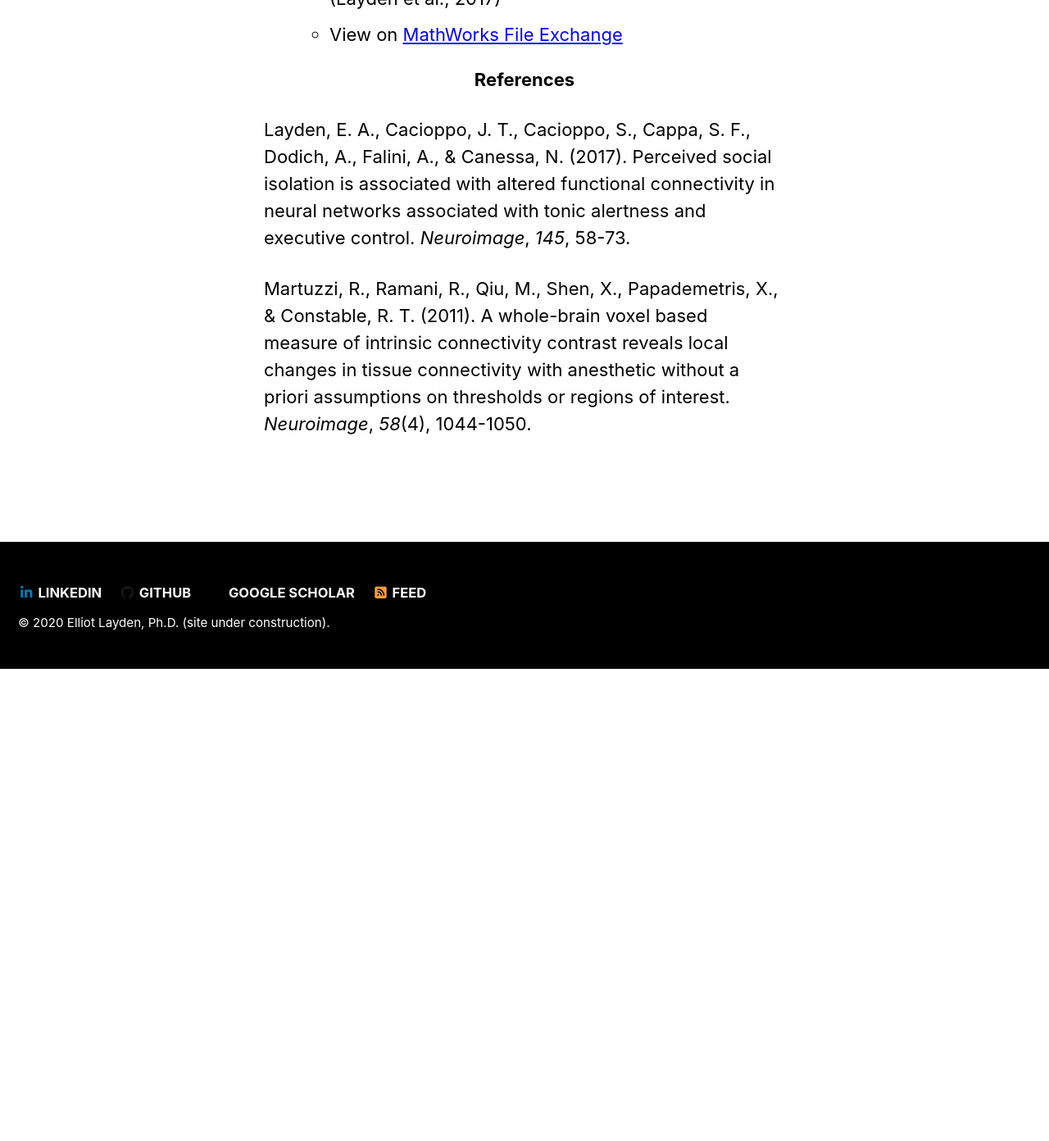
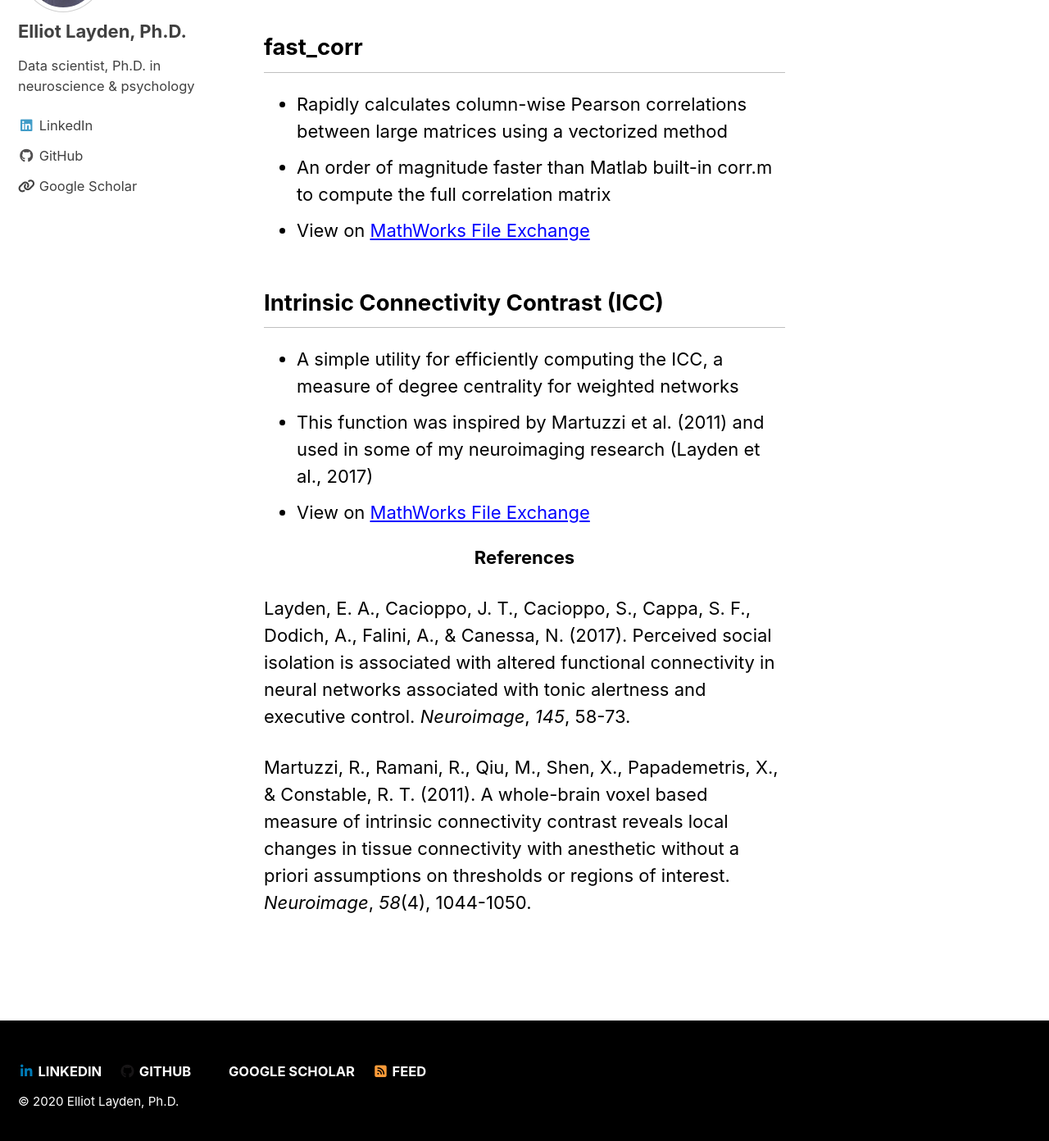
Before and after one commit to elayden/elayden.github.io, a Jekyll site: the page built from _pages/software.md, in a window 1280 px wide and 1400 px high, scrolled down 2150 px. Shown: the top 1392 px of the window at 82% size. Built offline with Jekyll 4.4.1, drawn with Linux system fonts in a browser that asks for light colours; cached includes are drawn as plain includes; nearby versions of some CDN libraries; before the commit the page ends 2966 px from its top, so only the background shows below that; some of the changed text lies outside the part shown.

```diff
--- a/_config.yml
+++ b/_config.yml
@@ -13,7 +13,7 @@
 # you will see them accessed via {{ site.title }}, {{ site.email }}, and so on.
 # You can create any custom variable you would like, and they will be accessible
 # in the templates via {{ site.myvariable }}.
-title: Elliot Layden, Ph.D. (site under construction)
+title: Elliot Layden, Ph.D.
 email: contact@elliotlayden.com
 description: >- # this means to ignore newlines until "baseurl:"
   Elliot Layden, Ph.D. is a data scientist working in industry with a background
@@ -59,11 +59,8 @@ plugins:
 author:
   name   : "Elliot Layden, Ph.D."
   avatar : "/assets/images/profile-pic.jpg"
-  bio    : "Data scientist with a Ph.D. in neuroscience & psychology"
+  bio    : "Data scientist, Ph.D. in neuroscience & psychology"
   links:
-    - label: "elliotlayden.com"
-      icon: "fas fa-fw fa-link"
-      url: "https://elliotlayden.com/"
     - label: "LinkedIn"
       icon: "fab fa-fw fa-linkedin"
       url: "https://www.linkedin.com/in/elliot-layden/"
--- a/_includes/footer.html
+++ b/_includes/footer.html
@@ -16,4 +16,4 @@
   </ul>
 </div>
 
-<div class="page__footer-copyright">&copy; {{ site.time | date: '%Y' }} {{ site.name | default: site.title }}.</div>
+<div class="page__footer-copyright">&copy; {{ site.time | date: '%Y' }} {{ site.name | default: site.title }}</div>
--- a/_pages/software.md
+++ b/_pages/software.md
@@ -2,48 +2,46 @@
 permalink: /software/
 title: "Software"
 ---
+## [N-Back Memory Training](https://nbackmemorytraining.com/)
+* Java-based Android app on [Google Play](https://play.google.com/store/apps/details?id=science.eal.n_backmemorytraining) for n-back working memory training
+* 4.6 star rating, 10k+ monthly active users, 25k+ lines of Java
+* Scoring with discrimination index (A’) from signal detection theory
+* Data management using Firebase Realtime Database and SQLite
 
-* [N-Back Memory Training](https://nbackmemorytraining.com/)
-    * Java-based Android app on [Google Play](https://play.google.com/store/apps/details?id=science.eal.n_backmemorytraining) for n-back working memory training
-	* 4.6 star rating, 10k+ monthly active users, 25k+ lines of Java
-	* Scoring with discrimination index (A’) from signal detection theory
-    * Data management using Firebase Realtime Database and SQLite
+## NIfTI Studio
+* A Matlab toolbox for NIfTI and Analyze (img/hdr) image visualization, editing, and 3D rendering
+* View on [Github](https://github.com/elayden/NIfTI-Studio), [Citation](http://doi.org/10.5281/zenodo.3725006)
 
-* NIfTI Studio
-	* A Matlab toolbox for NIfTI and Analyze (img/hdr) image visualization, editing, and 3D rendering
-	* View on [Github](https://github.com/elayden/NIfTI-Studio), [Citation](http://doi.org/10.5281/zenodo.3725006)
+## MRIqual
+* A Matlab toolbox for examining the quality of structural (SNR) and functional (tSNR, SFNR) MRI
+* View on [Github](https://github.com/elayden/MRIqual), [Citation](http://doi.org/10.5281/zenodo.3735471)
 
-* MRIqual
-	* A Matlab toolbox for examining the quality of structural (SNR) and functional (tSNR, SFNR) MRI
-	* View on [Github](https://github.com/elayden/MRIqual), [Citation](http://doi.org/10.5281/zenodo.3735471)
+## N-Back for Matlab
+* The classic dual n-back task implemented in Matlab; includes position, sound, and color
+* View on [Github](https://github.com/elayden/N-Back-for-Matlab), [MathWorks File Exchange](https://www.mathworks.com/matlabcentral/fileexchange/67976-n-back-for-matlab), [G-Node Open Data](https://doi.org/10.12751/g-node.f87128)
 
-* N-Back for Matlab
-	* The classic dual n-back task implemented in Matlab; includes position, sound, and color
-	* View on [Github](https://github.com/elayden/N-Back-for-Matlab), [MathWorks File Exchange](https://www.mathworks.com/matlabcentral/fileexchange/67976-n-back-for-matlab), [G-Node Open Data](https://doi.org/10.12751/g-node.f87128)
+## Portfolio Sortino Ratio
+* Optimize stock portfolio weights to maximize a combination of Sortino ratio, Sharpe ratio, total return, downside risk, SD, or max drawdown
+* View on [Github](https://github.com/elayden/portfolio_sortino_ratio), [MathWorks File Exchange](https://www.mathworks.com/matlabcentral/fileexchange/68589-portfolio_sortino_ratio)
 
-* Portfolio Sortino Ratio
-	* Optimize stock portfolio weights to maximize a combination of Sortino ratio, Sharpe ratio, total return, downside risk, SD, or max drawdown
-	* View on [Github](https://github.com/elayden/portfolio_sortino_ratio), [MathWorks File Exchange](https://www.mathworks.com/matlabcentral/fileexchange/68589-portfolio_sortino_ratio)
+## Plot Corrmat
+* A Matlab utility for plotting correlation matrices, with similar appearance to Seaborn in Python.
+* View on [Github](https://github.com/elayden/plot-corrmat), [MathWorks File Exchange](https://www.mathworks.com/matlabcentral/fileexchange/73845-plot-corrmat)
 
-* Plot Corrmat
-	* A Matlab utility for plotting correlation matrices, with similar appearance to Seaborn in Python.
-	* View on [Github](https://github.com/elayden/plot-corrmat), [MathWorks File Exchange](https://www.mathworks.com/matlabcentral/fileexchange/73845-plot-corrmat)
+## Simple Cohen's Kappa
+* A simple and easy-to-use implementation of the inter-rater reliability measure Cohen's kappa (κ)
+* Cohen's kappa is normalized for the percent agreement expected by chance due to class imbalance
+* View on [Github](https://github.com/elayden/cohensKappa), [MathWorks File Exchange](https://www.mathworks.com/matlabcentral/fileexchange/69943-simple-cohen-s-kappa)
 
-* Simple Cohen's Kappa
-	* A simple and easy-to-use implementation of the inter-rater reliability measure Cohen's kappa (κ)
-	* Cohen's kappa is normalized for the percent agreement expected by chance due to class imbalance
-	* View on [Github](https://github.com/elayden/cohensKappa), [MathWorks File Exchange](https://www.mathworks.com/matlabcentral/fileexchange/69943-simple-cohen-s-kappa)
+## fast_corr
+* Rapidly calculates column-wise Pearson correlations between large matrices using a vectorized method
+* An order of magnitude faster than Matlab built-in corr.m to compute the full correlation matrix
+* View on [MathWorks File Exchange](https://www.mathworks.com/matlabcentral/fileexchange/63082-fast_corr)
 
-* fast_corr
-	* Rapidly calculates column-wise Pearson correlations between large matrices using a vectorized method
-	* An order of magnitude faster than Matlab built-in corr.m to compute the full correlation matrix
-	* View on [MathWorks File Exchange](https://www.mathworks.com/matlabcentral/fileexchange/63082-fast_corr)
-
-* Intrinsic Connectivity Contrast (ICC)
-	* A simple utility for efficiently computing the ICC, a measure of degree centrality for weighted networks
-	* This function was inspired by Martuzzi et al. (2011) and used in some of my neuroimaging research (Layden et al., 2017)
-	* View on [MathWorks File Exchange](https://www.mathworks.com/matlabcentral/fileexchange/68248-intrinsic_connectivity_contrast)
-
+## Intrinsic Connectivity Contrast (ICC)
+* A simple utility for efficiently computing the ICC, a measure of degree centrality for weighted networks
+* This function was inspired by Martuzzi et al. (2011) and used in some of my neuroimaging research (Layden et al., 2017)
+* View on [MathWorks File Exchange](https://www.mathworks.com/matlabcentral/fileexchange/68248-intrinsic_connectivity_contrast)
 
 <p style="text-align: center;"><b>References</b></p>
 Layden, E. A., Cacioppo, J. T., Cacioppo, S., Cappa, S. F., Dodich, A., Falini, A., & Canessa, N. (2017). Perceived social isolation is associated with altered functional connectivity in neural networks associated with tonic alertness and executive control. <i>Neuroimage</i>, <i>145</i>, 58-73.
```
Also changed, not shown: _data/navigation.yml (+4 -4 lines), _pages/about.md (+11 -0 lines), assets/images/profile-pic.jpg.
